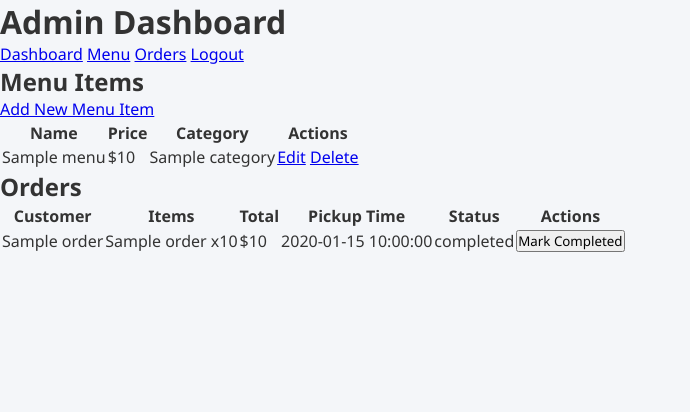
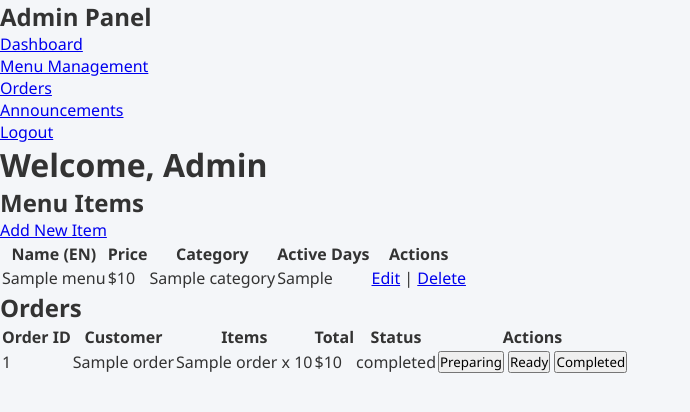
Before and after one commit to 123mahendra/Restro_Project_Management_System, a Flask app: page /admin/dashboard in a window 1280 px wide. Shown: the top 412 px of the page, without its empty margins (0-690 px from the left). Run offline with Flask 3, Linux system fonts and the light colour scheme; the visitor is signed in with stand-in values (Sample User, id 1); a database or web service that is not in the repository returns one stand-in record (values such as "Sample title").

Commit message:
slight change in dashboard

```diff
--- a/admin_routes.py
+++ b/admin_routes.py
@@ -13,15 +13,15 @@ def dashboard_root():
 @admin_bp.route("/admin/dashboard")
 @admin_required
 def dashboard():
-    # fetch summary data for dashboard view
     menu_items = list(db.menu.find().sort([("category",1),("name_en",1)]))
-    ann = list(db.announcements.find().sort("start_date",-1))
     orders = list(db.orders.find().sort("created_at",-1))
-    # convert ids for rendering
+
+    # convert _id to string
     for m in menu_items: m["_id"] = str(m["_id"])
-    for a in ann: a["_id"] = str(a["_id"])
     for o in orders: o["_id_str"] = str(o["_id"])
-    return render_template("admin/admin_dashboard.html", menu=menu_items, announcements=ann, orders=orders)
+
+    return render_template("admin_dashboard.html", menu=menu_items, orders=orders)
+
 
 @admin_bp.route("/admin/menu/add", methods=["GET","POST"])
 @admin_required
--- a/templates/admin/admin_dashboard.html
+++ b/templates/admin/admin_dashboard.html
@@ -1,46 +1,52 @@
 <!DOCTYPE html>
 <html lang="en">
 <head>
-<meta charset="UTF-8">
-<meta name="viewport" content="width=device-width, initial-scale=1.0">
-<title>Admin Dashboard - Resto</title>
-<link rel="stylesheet" href="/static/css/admin.css">
-<link rel="stylesheet" href="https://cdnjs.cloudflare.com/ajax/libs/font-awesome/5.15.3/css/all.min.css">
+    <meta charset="UTF-8">
+    <meta name="viewport" content="width=device-width, initial-scale=1.0">
+    <title>Admin Dashboard</title>
+    <link rel="stylesheet" href="{{ url_for('static', filename='css/admin.css') }}">
+    <script src="https://cdn.jsdelivr.net/npm/axios/dist/axios.min.js"></script>
 </head>
 <body>
 
-<header>
-    <h1>Admin Dashboard</h1>
-    <nav>
-        <a href="/admin/dashboard">Dashboard</a>
-        <a href="/admin/menu">Menu</a>
-        <a href="/admin/orders">Orders</a>
-        <a href="/admin/logout">Logout</a>
-    </nav>
-</header>
+<div class="sidebar">
+    <h2>Admin Panel</h2>
+    <ul>
+        <li><a href="{{ url_for('admin.dashboard') }}">Dashboard</a></li>
+        <li><a href="{{ url_for('admin.dashboard') }}#menu-section">Menu Management</a></li>
+        <li><a href="{{ url_for('admin.dashboard') }}#orders-section">Orders</a></li>
+        <li><a href="{{ url_for('admin.announcements_page') }}">Announcements</a></li>
+        <li><a href="{{ url_for('auth.admin_logout') }}">Logout</a></li>
+    </ul>
+</div>
 
-<main>
-    <section>
+<div class="main-content">
+    <h1>Welcome, Admin</h1>
+
+    <!-- Menu Management -->
+    <section id="menu-section">
         <h2>Menu Items</h2>
-        <a href="/admin/menu/add" class="btn">Add New Menu Item</a>
+        <a href="{{ url_for('admin.add_menu') }}" class="btn">Add New Item</a>
         <table>
             <thead>
                 <tr>
-                    <th>Name</th>
+                    <th>Name (EN)</th>
                     <th>Price</th>
                     <th>Category</th>
+                    <th>Active Days</th>
                     <th>Actions</th>
                 </tr>
             </thead>
             <tbody>
                 {% for item in menu %}
                 <tr>
-                    <td>{{ item['name_en'] }}</td>
-                    <td>${{ item['price'] }}</td>
-                    <td>{{ item['category'] }}</td>
+                    <td>{{ item.name_en }}</td>
+                    <td>${{ item.price }}</td>
+                    <td>{{ item.category }}</td>
+                    <td>{{ item.active_days | join(', ') }}</td>
                     <td>
-                        <a href="/admin/menu/edit/{{ item['_id'] }}">Edit</a>
-                        <a href="/admin/menu/delete/{{ item['_id'] }}" onclick="return confirm('Delete this item?')">Delete</a>
+                        <a href="{{ url_for('admin.edit_menu', id=item._id) }}">Edit</a> |
+                        <a href="{{ url_for('menu.delete_item', id=item._id) }}" onclick="return confirm('Delete this item?')">Delete</a>
                     </td>
                 </tr>
                 {% endfor %}
@@ -48,15 +54,16 @@
         </table>
     </section>
 
-    <section>
+    <!-- Orders Section -->
+    <section id="orders-section">
         <h2>Orders</h2>
         <table>
             <thead>
                 <tr>
+                    <th>Order ID</th>
                     <th>Customer</th>
                     <th>Items</th>
                     <th>Total</th>
-                    <th>Pickup Time</th>
                     <th>Status</th>
                     <th>Actions</th>
                 </tr>
@@ -64,29 +71,37 @@
             <tbody>
                 {% for order in orders %}
                 <tr>
-                    <td>{{ order['customer_name'] }}</td>
+                    <td>{{ order._id_str }}</td>
+                    <td>{{ order.customer_name }}</td>
                     <td>
-                        {% for it in order['items'] %}
-                            {{ it['name'] }} x{{ it['qty'] }}<br>
+                        {% for i in order.items %}
+                            {{ i.name }} x {{ i.qty }}<br>
                         {% endfor %}
                     </td>
-                    <td>${{ order['total'] }}</td>
-                    <td>{{ order['pickup_time'] }}</td>
-                    <td>{{ order['status'] }}</td>
+                    <td>${{ order.total }}</td>
+                    <td>{{ order.status }}</td>
                     <td>
-                        {% if order['status'] != 'Completed' %}
-                        <form method="POST" action="/api/orders/{{ order['_id_str'] }}/status">
-                            <input type="hidden" name="status" value="Completed">
-                            <button type="submit">Mark Completed</button>
-                        </form>
-                        {% endif %}
+                        <button onclick="updateStatus('{{ order._id_str }}','preparing')">Preparing</button>
+                        <button onclick="updateStatus('{{ order._id_str }}','ready')">Ready</button>
+                        <button onclick="updateStatus('{{ order._id_str }}','completed')">Completed</button>
                     </td>
                 </tr>
                 {% endfor %}
             </tbody>
         </table>
     </section>
-</main>
+</div>
+
+<script>
+function updateStatus(orderId, status) {
+    axios.post(`/api/orders/${orderId}/status`, {status: status})
+        .then(res => {
+            alert("Status updated");
+            location.reload();
+        })
+        .catch(err => console.error(err));
+}
+</script>
 
 </body>
 </html>
```
